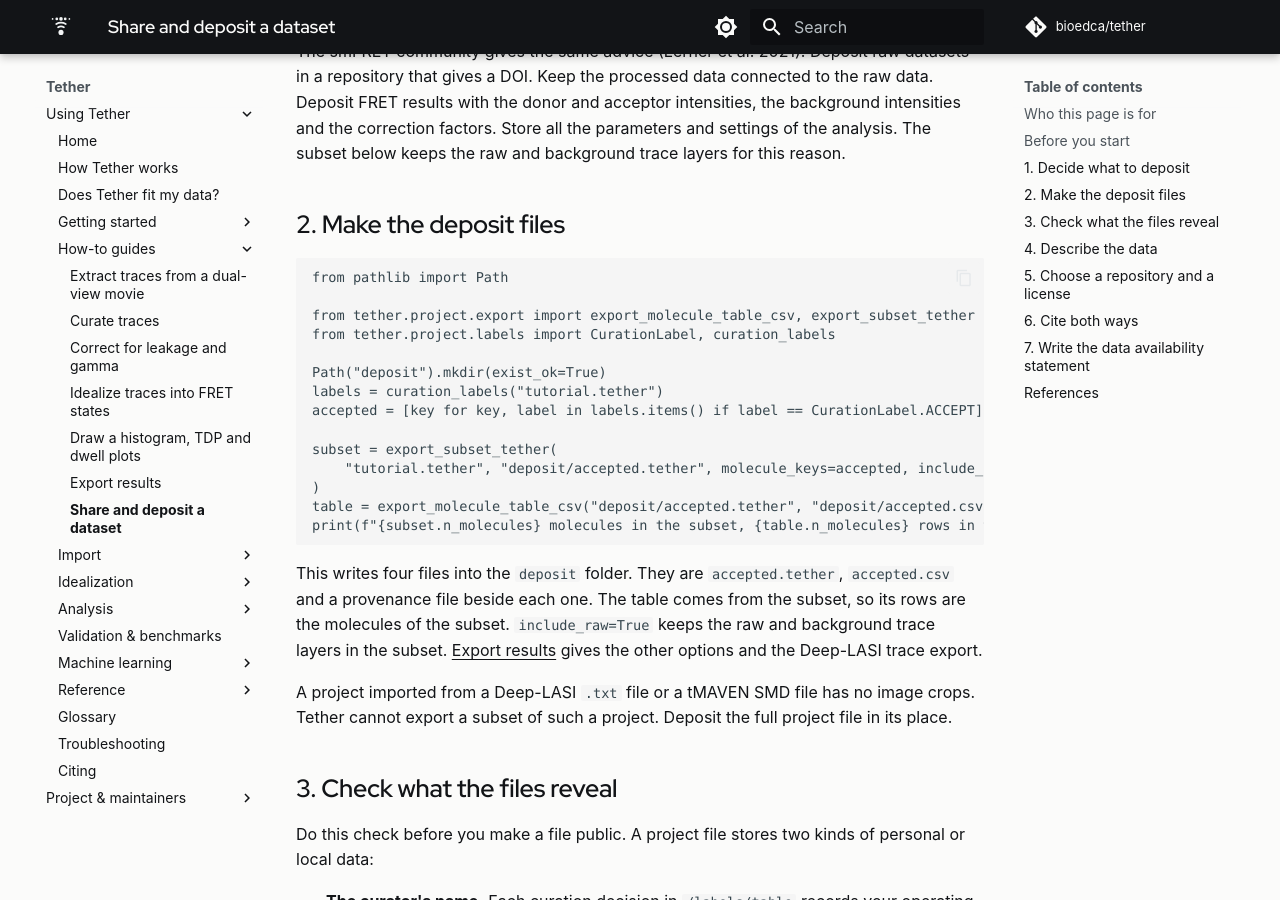
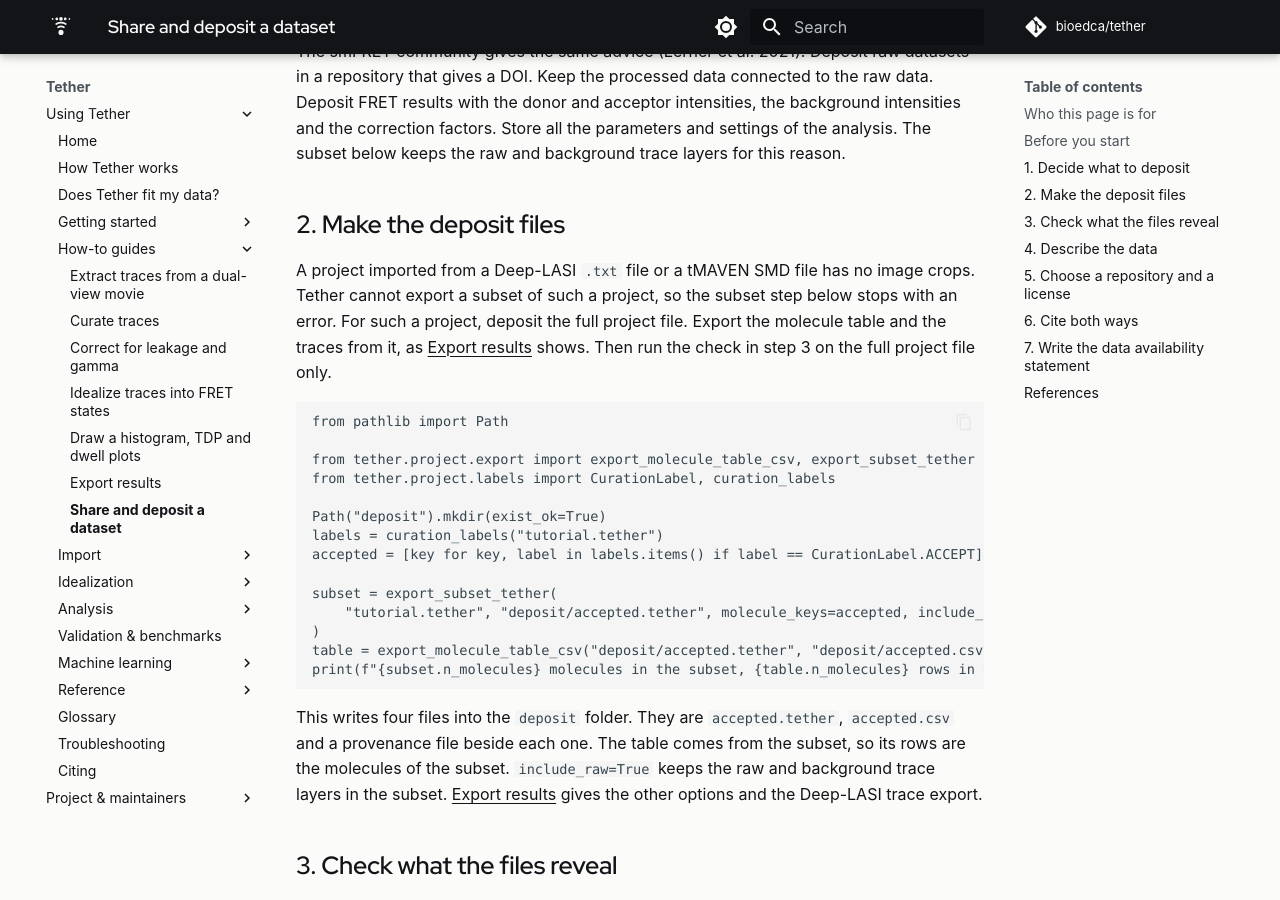
Before and after one commit to bioedca/tether, an MkDocs documentation site: the page built from docs/how-to/share-a-dataset.md, in a window 1280 px wide and 900 px high, scrolled down 1386 px. Built offline with MkDocs 1.6.1 and Material for MkDocs 9.7.7, drawn with Linux system fonts in a browser that asks for light colours; comment, search, counter and statistics services are not loaded; the version menu is left out.

Commit message:
docs(how-to): tell an imported project's user what to do before the subset step (#598)
A project imported from a Deep-LASI .txt or a tMAVEN SMD file cannot be
exported as a subset. The note now comes before the code block and says
to export the table and traces from the full project and to run the
check on that file.

````diff
--- a/docs/how-to/share-a-dataset.md
+++ b/docs/how-to/share-a-dataset.md
@@ -54,6 +54,12 @@ keeps the raw and background trace layers for this reason.
 
 ## 2. Make the deposit files
 
+A project imported from a Deep-LASI `.txt` file or a tMAVEN SMD file has no image crops. Tether
+cannot export a subset of such a project, so the subset step below stops with an error. For
+such a project, deposit the full project file. Export the molecule table and the traces from it,
+as [Export results](export-results.md) shows. Then run the check in step 3 on the full project
+file only.
+
 ```python
 from pathlib import Path
 
@@ -76,9 +82,6 @@ and a provenance file beside each one. The table comes from the subset, so its r
 molecules of the subset. `include_raw=True` keeps the raw and background trace layers in the
 subset. [Export results](export-results.md) gives the other options and the Deep-LASI trace
 export.
-
-A project imported from a Deep-LASI `.txt` file or a tMAVEN SMD file has no image crops. Tether
-cannot export a subset of such a project. Deposit the full project file in its place.
 
 ## 3. Check what the files reveal
 
````
